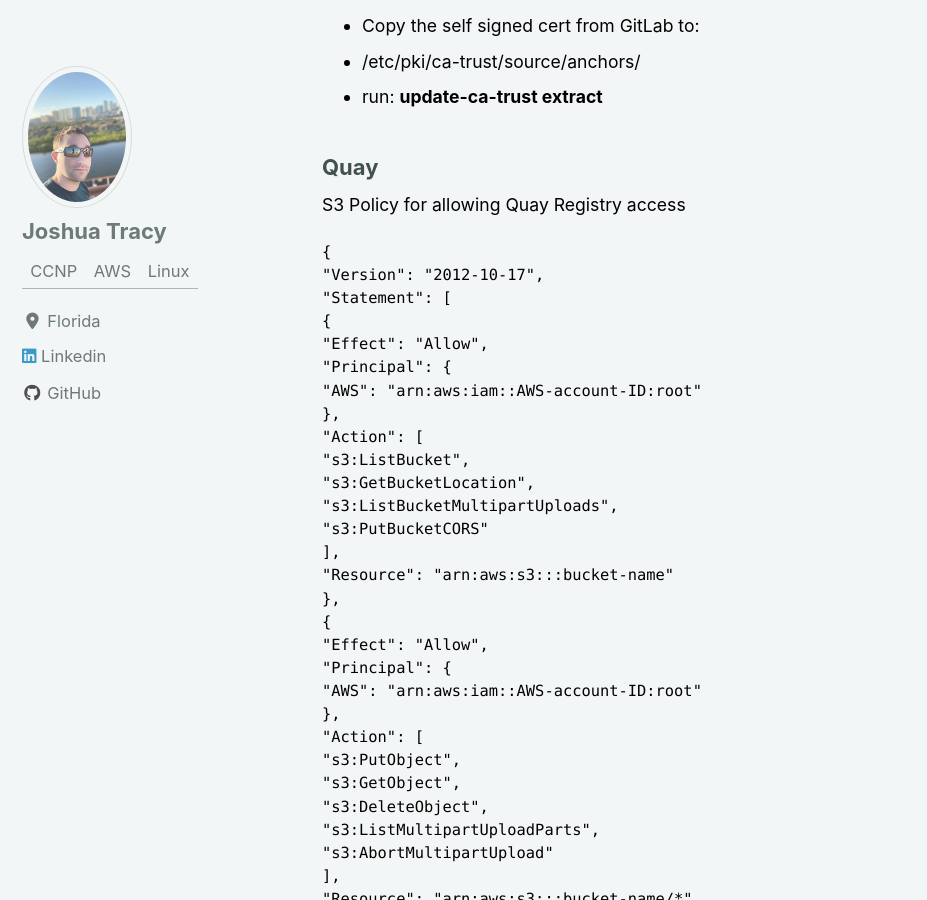
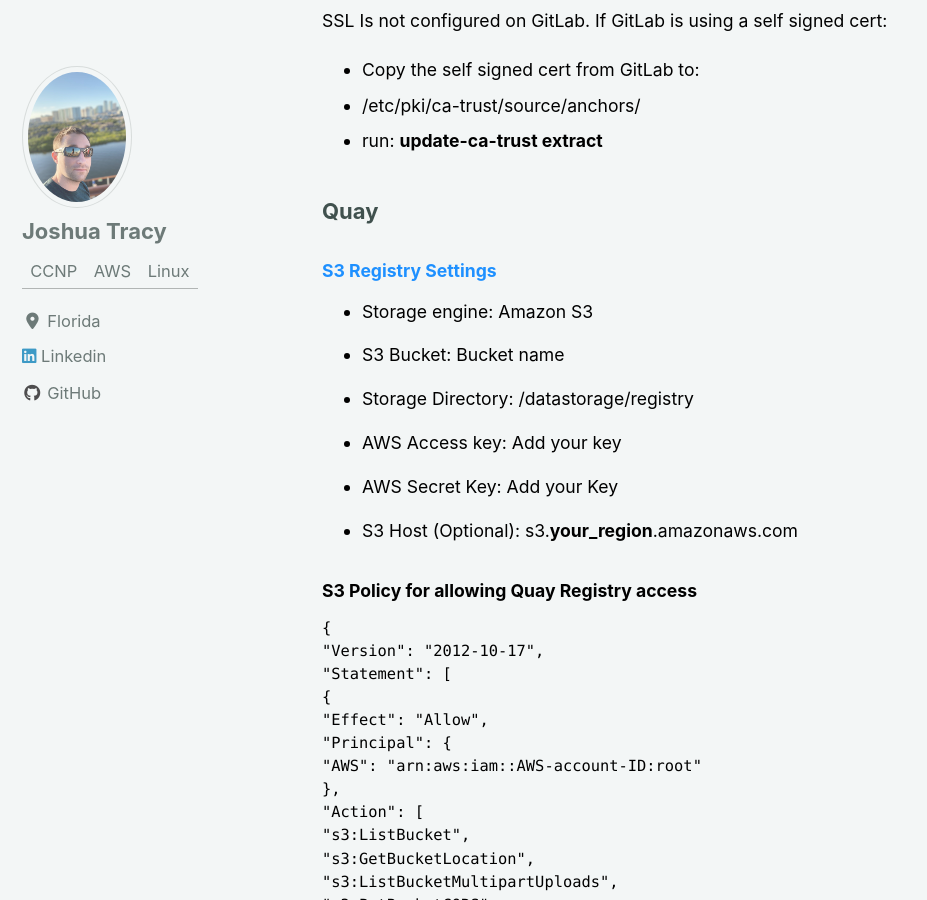
Before and after one commit to Josh-Tracy/Josh-Tracy.github.io, a Jekyll site: the page built from _pages/redhat.md, in a window 1280 px wide and 900 px high, scrolled down 3601 px. Shown: the whole window, without its empty margins (0-927 px from the left). Built offline with Jekyll 4.4.1, drawn with Linux system fonts in a browser that asks for light colours; cached includes are drawn as plain includes; nearby versions of some CDN libraries; some of the changed text lies outside the part shown.

Commit message:
update quay

```diff
--- a/_pages/redhat.md
+++ b/_pages/redhat.md
@@ -19,6 +19,7 @@
   * <a href="#AnsibleGit"> Configure Project Runs from GitLab </a>
   * <a href="#TowerErrors"> Tower Errors </a>
 * <a href="#Quay">Quay</a>
+  * <a href="#QuayS3"> Quay S3 Registry Settings </a>
 
 <h3 id="SSO">Single Sign ON</h3>
 <h4 id="admin"> Create Initial Admin User using CLI </h4>
@@ -108,7 +109,24 @@
 {: style="color:black; font-size: 80%;"}
 
 <h3 id="Quay">Quay</h3>
-S3 Policy for allowing Quay Registry access
+
+<h4 id="QuayS3">S3 Registry Settings</h4>
+{: style="color:DodgerBlue; font-size: 80%;"}
+
+* Storage engine: Amazon S3
+{: style="color:black; font-size: 80%;"}
+* S3 Bucket: Bucket name
+{: style="color:black; font-size: 80%;"}
+* Storage Directory: /datastorage/registry
+{: style="color:black; font-size: 80%;"}
+* AWS Access key: Add your key
+{: style="color:black; font-size: 80%;"}
+* AWS Secret Key: Add your Key
+{: style="color:black; font-size: 80%;"}
+* S3 Host (Optional): s3.<b>your_region</b>.amazonaws.com
+{: style="color:black; font-size: 80%;"}
+
+#### S3 Policy for allowing Quay Registry access
 {: style="color:black; font-size: 80%;"}
 
 <pre>
```
